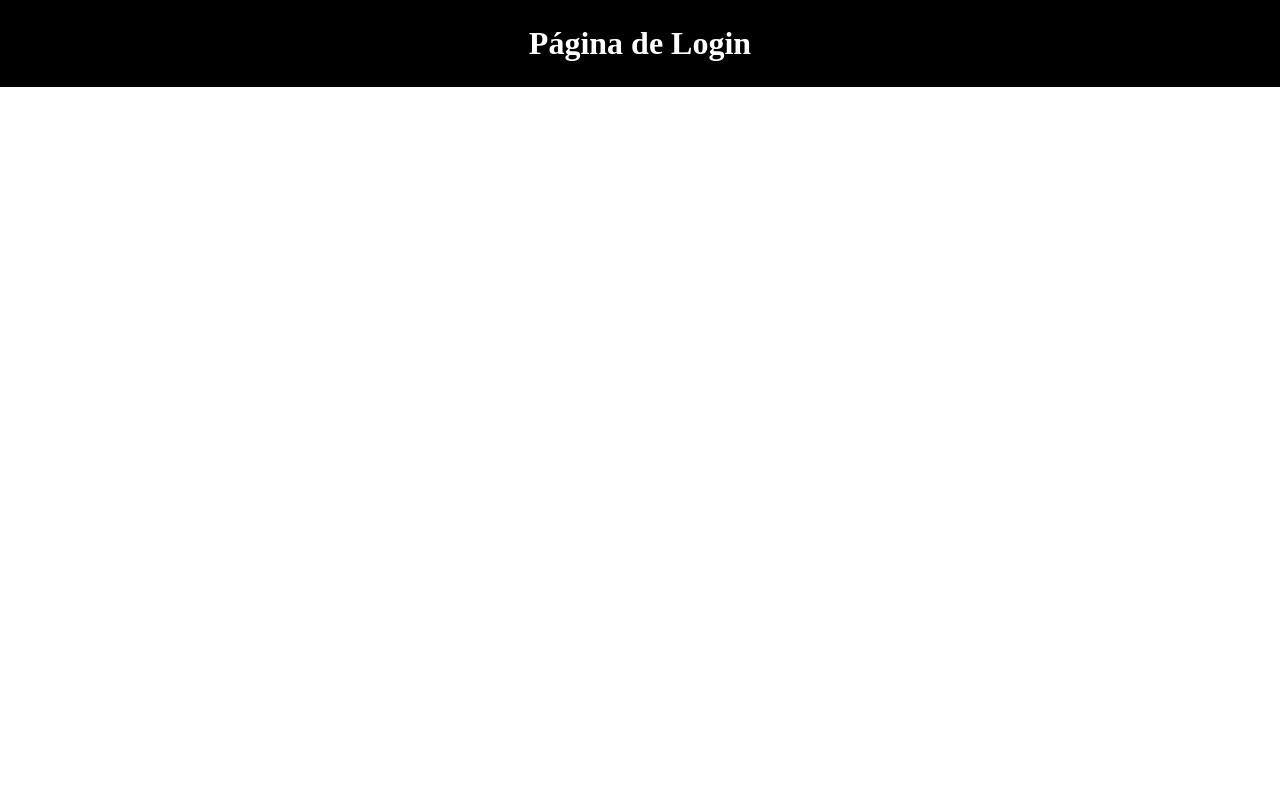
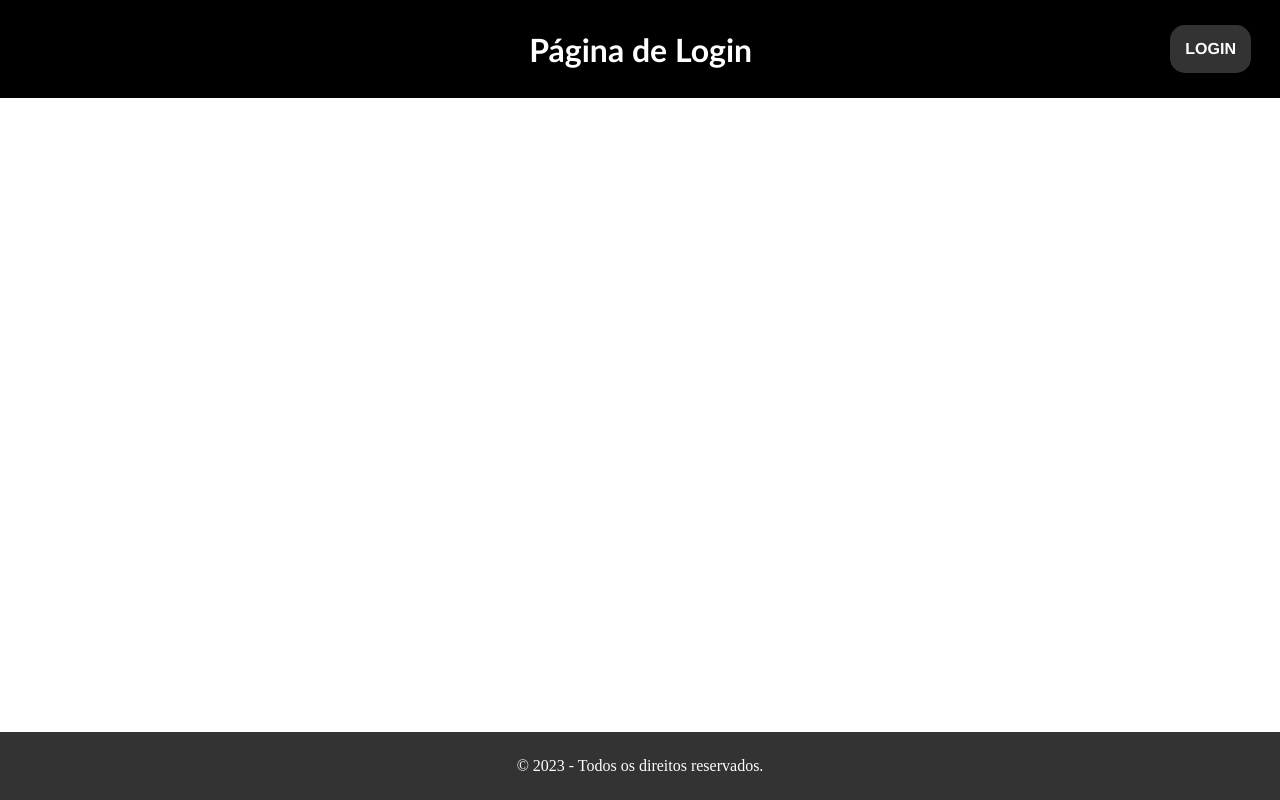
Before and after one commit to berlimjr/login-page-bl, a plain HTML site: page index.html in a window 1280 px wide. Drawn offline with Linux system fonts and the light colour scheme.

Commit message:
Criação do footer

```diff
--- a/assents/css/style.css
+++ b/assents/css/style.css
@@ -1,11 +1,45 @@
 * {
     margin: 0;
-    padding: 0;
+    /* padding: 0; */
     box-sizing: border-box;
 }
 .header {
+    display: flex;
+    flex-direction: row;
+    align-items: center;
     background-color: black;
     color: white;
     padding: 25px ;
     text-align: center;
+    font-family: 'Gill Sans', 'Gill Sans MT', Calibri, 'Trebuchet MS', sans-serif;
+
 }
+.title-header {
+    position: relative;
+    left: 41%;
+}
+.login-1 {
+    position: relative;
+    left: 75%;
+    color: white;
+    text-decoration: none;
+    background-color: #333;
+    padding: 15px;
+    border-radius: 15px;
+    font-weight: 600;
+    font-family:'Franklin Gothic Medium', 'Arial Narrow', Arial, sans-serif ;
+}
+.login-1:hover {
+    background-color: rgb(201, 202, 202);
+    color: red;
+    transition: 0.5s all;
+}
+.footer {
+    background-color: #333;
+    color: white;
+    padding: 25px 0;
+    text-align: center;
+    position: absolute;
+    bottom: 0;
+    width: 100%;
+}
--- a/index.html
+++ b/index.html
@@ -10,8 +10,11 @@
 <body>
     <header class="header">
         <h1 class="title-header">Página de Login</h1>
+        <a class="login-1" href="#">LOGIN</a>
     </header>
     <section></section>
-    <footer></footer>
+    <footer class="footer">
+        <p>&copy; 2023 - Todos os direitos reservados.</p>
+    </footer>
 </body>
 </html>
```
